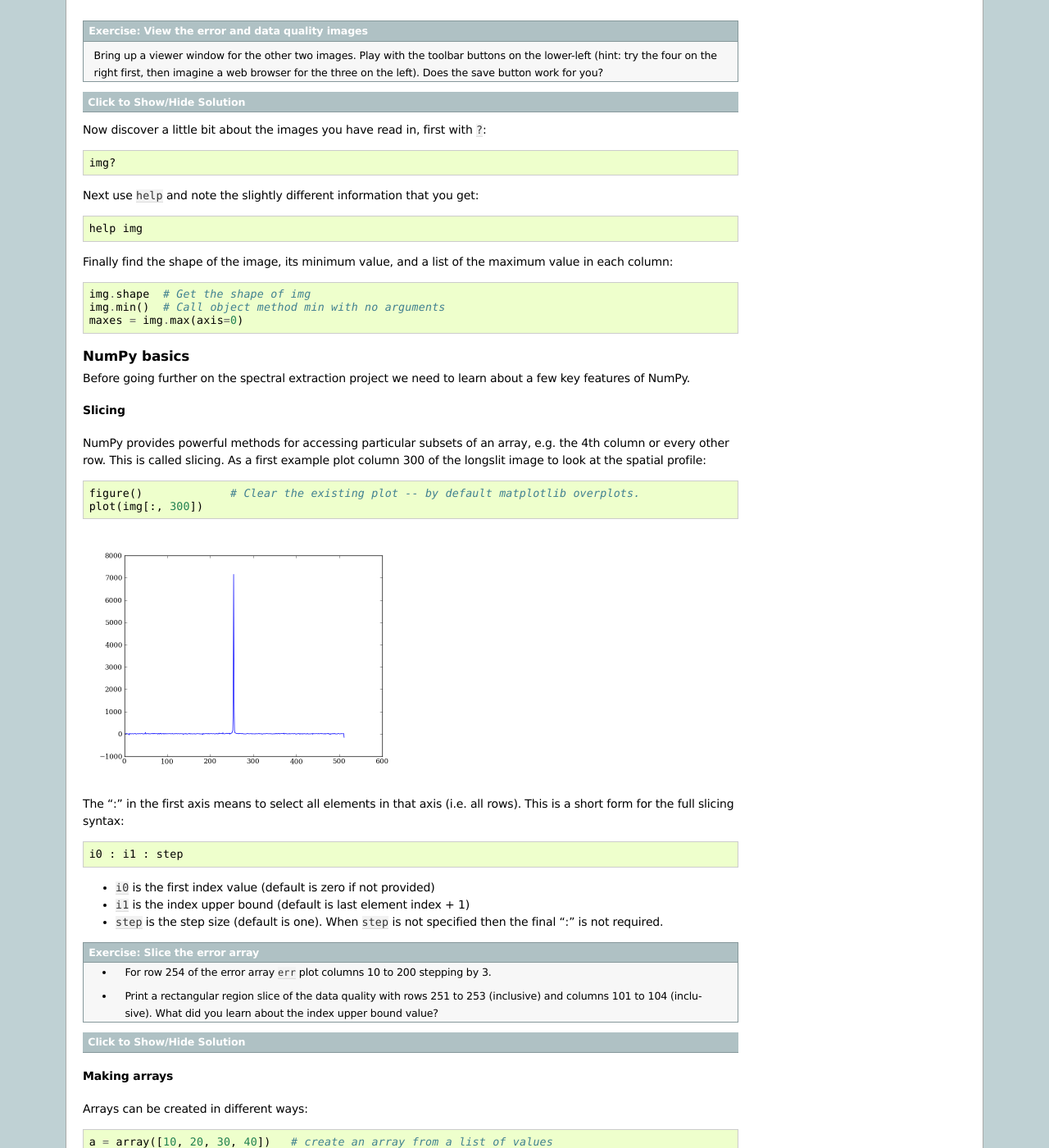
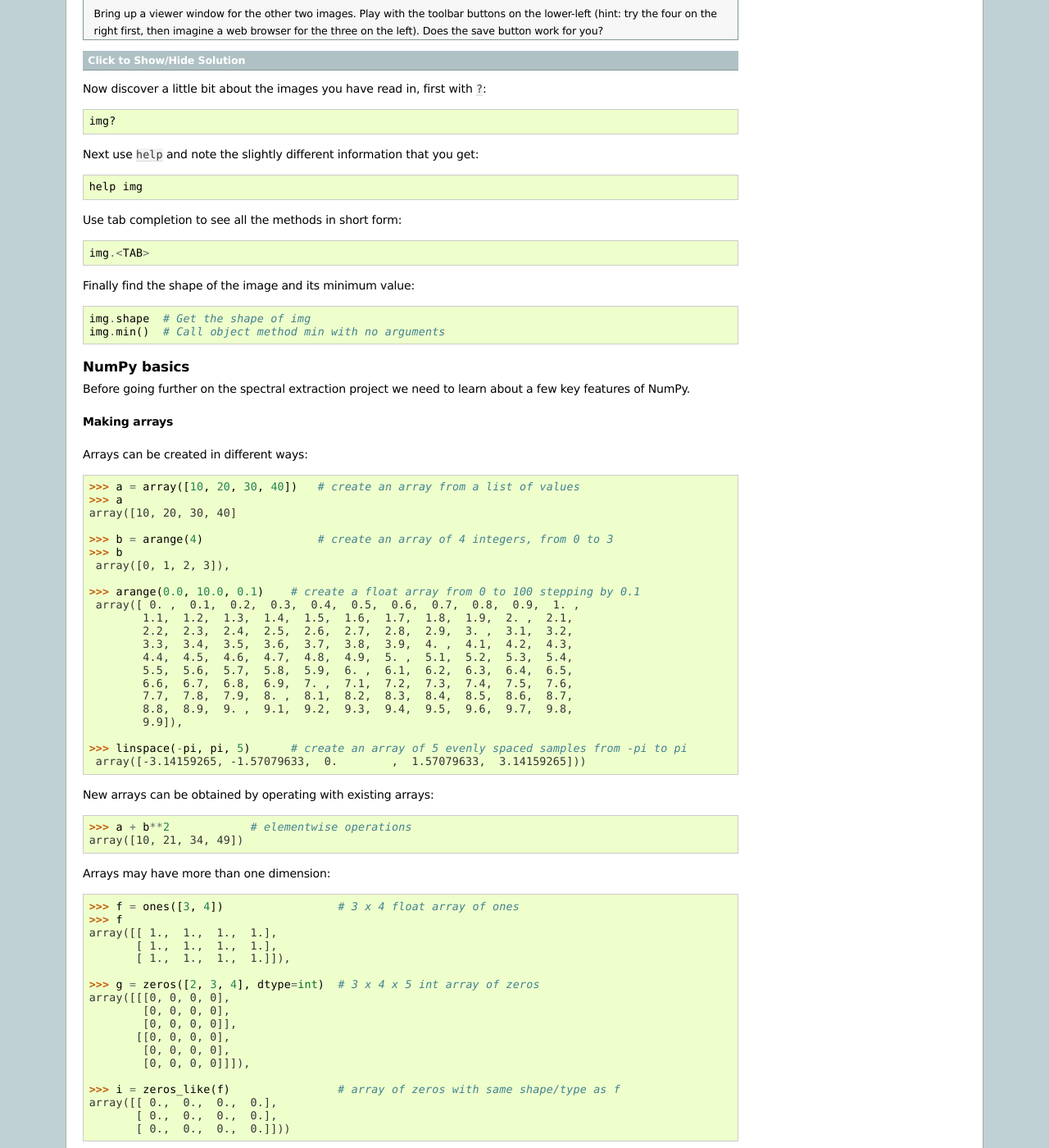
Before and after one commit to python4astronomers/python4astronomers, a Sphinx documentation site: the page built from source/core/core.rst, in a window 1280 px wide and 1400 px high, scrolled down 3565 px. Shown: the whole window at 82% size. Built offline with Sphinx 7.4.7, drawn with Linux system fonts in a browser that asks for light colours; formulas are drawn with MathJax 3; some of the changed text lies outside the part shown.

Commit message:
Reorganize a bit, add gentler intro to slicing, and make many of the examples non-interactive by showing the output (will help with time)

```diff
--- a/source/core/core.rst
+++ b/source/core/core.rst
@@ -133,14 +133,11 @@
 many cases the "representation" of an object the same as Python
 code to create that object.
 
-  Try::
+Try::
 
-    y = dict((x, 'value is %d' % x**2) for x in range(10))
-    y
-    print y
-    x = arange(5)       # Array with 5 elements starting at 0 and counting up by 1
-    x
-    print x
+  y = dict((x, 'value is %d' % x**2) for x in range(10))
+  y
+  print y
 
 Further resources
 ^^^^^^^^^^^^^^^^^^
@@ -258,12 +255,14 @@
 
   help img
 
-Finally find the shape of the image, its minimum value, and a list of the
-maximum value in each column::
+Use tab completion to see all the methods in short form::
+
+  img.<TAB>
+
+Finally find the shape of the image and its minimum value::
 
   img.shape  # Get the shape of img
   img.min()  # Call object method min with no arguments
-  maxes = img.max(axis=0)
 
 NumPy basics
 ^^^^^^^^^^^^
@@ -271,11 +270,144 @@
 Before going further on the spectral extraction project we need to learn about
 a few key features of NumPy.
 
-Slicing
-#######
+Making arrays
+#############
 
-NumPy provides powerful methods for accessing particular subsets of an array,
-e.g. the 4th column or every other row.  This is called slicing.  As a first
+Arrays can be created in different ways::
+
+  >>> a = array([10, 20, 30, 40])   # create an array from a list of values
+  >>> a
+  array([10, 20, 30, 40]
+
+  >>> b = arange(4)                 # create an array of 4 integers, from 0 to 3
+  >>> b
+   array([0, 1, 2, 3]),
+
+  >>> arange(0.0, 10.0, 0.1)    # create a float array from 0 to 100 stepping by 0.1
+   array([ 0. ,  0.1,  0.2,  0.3,  0.4,  0.5,  0.6,  0.7,  0.8,  0.9,  1. ,
+          1.1,  1.2,  1.3,  1.4,  1.5,  1.6,  1.7,  1.8,  1.9,  2. ,  2.1,
+          2.2,  2.3,  2.4,  2.5,  2.6,  2.7,  2.8,  2.9,  3. ,  3.1,  3.2,
+          3.3,  3.4,  3.5,  3.6,  3.7,  3.8,  3.9,  4. ,  4.1,  4.2,  4.3,
+          4.4,  4.5,  4.6,  4.7,  4.8,  4.9,  5. ,  5.1,  5.2,  5.3,  5.4,
+          5.5,  5.6,  5.7,  5.8,  5.9,  6. ,  6.1,  6.2,  6.3,  6.4,  6.5,
+          6.6,  6.7,  6.8,  6.9,  7. ,  7.1,  7.2,  7.3,  7.4,  7.5,  7.6,
+          7.7,  7.8,  7.9,  8. ,  8.1,  8.2,  8.3,  8.4,  8.5,  8.6,  8.7,
+          8.8,  8.9,  9. ,  9.1,  9.2,  9.3,  9.4,  9.5,  9.6,  9.7,  9.8,
+          9.9]),
+
+  >>> linspace(-pi, pi, 5)      # create an array of 5 evenly spaced samples from -pi to pi
+   array([-3.14159265, -1.57079633,  0.        ,  1.57079633,  3.14159265]))
+
+New arrays can be obtained by operating with existing arrays::
+
+  >>> a + b**2            # elementwise operations
+  array([10, 21, 34, 49])
+
+Arrays may have more than one dimension::
+
+  >>> f = ones([3, 4])                 # 3 x 4 float array of ones
+  >>> f
+  array([[ 1.,  1.,  1.,  1.],
+         [ 1.,  1.,  1.,  1.],
+         [ 1.,  1.,  1.,  1.]]),
+
+  >>> g = zeros([2, 3, 4], dtype=int)  # 3 x 4 x 5 int array of zeros
+  array([[[0, 0, 0, 0],
+          [0, 0, 0, 0],
+          [0, 0, 0, 0]],
+         [[0, 0, 0, 0],
+          [0, 0, 0, 0],
+          [0, 0, 0, 0]]]),
+
+  >>> i = zeros_like(f)                # array of zeros with same shape/type as f
+  array([[ 0.,  0.,  0.,  0.],
+         [ 0.,  0.,  0.,  0.],
+         [ 0.,  0.,  0.,  0.]]))
+
+You can change the dimensions of existing arrays::
+
+  >>> w = arange(12)
+  >>> w.shape = [3, 4]       # does not modify the total number of elements
+  array([[ 0,  1,  2,  3],
+         [ 4,  5,  6,  7],
+         [ 8,  9, 10, 11]]),
+
+  >>> x = arange(5)
+  >>> y = x.reshape(5, 1)
+  >>> y = x.reshape(-1, 1)  # Same thing but NumPy figures out correct length
+  >>> y
+  array([[0],
+         [1],
+         [2],
+         [3],
+         [4]]))
+
+It is possible to operate with arrays of different dimensions as long as they fit well (broadcasting)::
+
+  >>> x + y * 10
+  array([[ 0,  1,  2,  3,  4],
+         [10, 11, 12, 13, 14],
+         [20, 21, 22, 23, 24],
+         [30, 31, 32, 33, 34],
+         [40, 41, 42, 43, 44]])
+
+.. admonition:: Exercise: Make a ripple
+
+  Calculate a surface ``z = cos(r) / (r + 5)`` where ``r = sqrt(x**2 +
+  y**2)``.  Set ``x`` to an array that goes from -20 to 20 stepping by 0.25
+  Make ``y`` the same as ``x`` but "transposed" using the ``reshape`` trick above.
+  Use ImgView to display the image of ``z``.
+
+.. raw:: html
+
+   <div class="panel3">
+
+::
+
+   x = arange(-20, 20, 0.25)
+   y = x.reshape(-1, 1)
+   r = sqrt(x**2 + y**2)
+   z = cos(r) / (r + 5)
+   ImgView(z)
+
+.. image:: ripple.png
+   :scale: 50
+
+.. raw:: html
+
+   </div> <p class="flip3">Click to Show/Hide Solution</p>
+
+
+Array access and slicing
+############################
+
+NumPy provides powerful methods for accessing array elements or particular subsets of an array,
+e.g. the 4th column or every other row.  This is called slicing.  The outputs
+below illustrate basic slicing, but you don't need to type these examples.
+The ">>>" indicates the input to Python::
+
+   >>> a = arange(20).reshape(4,5)
+   >>> a
+   array([[ 0,  1,  2,  3,  4],
+         [ 5,  6,  7,  8,  9],
+         [10, 11, 12, 13, 14],
+         [15, 16, 17, 18, 19]])
+
+   >>> a[2, 3]   # select element in row 2, col 3 (counting from 0)
+   13
+
+   >>> a[2, :]   # select every element in row 2
+   array([10, 11, 12, 13, 14])
+
+   >>> a[:, 0]   # select every element in col 0
+   array([ 0,  5, 10, 15])
+
+   >>> a[0:3, 1:3]
+   array([[ 1,  2],
+          [ 6,  7],
+          [11, 12]])
+
+As a first practical
 example plot column 300 of the longslit image to look at the spatial profile::
 
   figure()             # Clear the existing plot -- by default matplotlib overplots.
@@ -284,10 +416,10 @@
 .. image:: img_col300.png
   :scale: 50
 
-The ":" in the first axis means to select all elements in that axis (i.e. all
-rows).  This is a short form for the full slicing syntax::
+The full slicing syntax also allows for a step size::
 
-  i0 : i1 : step
+  <slice> = i0:i1:step
+  array[<slice0>, <slice1>, ...]
 
 - ``i0`` is the first index value (default is zero if not provided)
 - ``i1`` is the index upper bound (default is last element index + 1)
@@ -321,73 +453,13 @@
 
    </div> <p class="flip2">Click to Show/Hide Solution</p>
 
-Making arrays
-#############
-
-Arrays can be created in different ways::
-
-  a = array([10, 20, 30, 40])   # create an array from a list of values
-  b = arange(4)                 # create an array of 4 integers, from 0 to 3
-  c = arange(0.0, 10.0, 0.1)    # create a float array from 0 to 100 stepping by 0.1
-  d = linspace(-pi, pi, 5)      # create an array of 5 evenly spaced samples from -pi to pi
-
-New arrays can be obtained by operating with existing arrays::
-
-  e = a + b**2            # elementwise operations
-
-Arrays may have more than one dimension::
-
-  f = ones([3, 4])                 # 3 x 4 float array of ones
-  g = zeros([2, 3, 4], dtype=int)  # 3 x 4 x 5 int array of zeros
-  h = ones_like(f)                 # array of ones with same shape/type as f
-  i = zeros_like(f)                # array of zeros with same shape/type as f
-
-You can change the dimensions of existing arrays::
-
-  w = arange(12)
-  w.shape = [3, 4]       # does not modify the total number of elements
-  x = arange(5)
-  y = x.reshape(5, 1)
-  y = x.reshape(-1, 1)   # Numpy determines the right value for "-1" axis
-
-It is possible to operate with arrays of different dimensions as long as they fit well (broadcasting)::
-
-  z = x + y * 10
-
-.. admonition:: Exercise: Make a ripple
-
-  Calculate a surface ``z = cos(r) / (r + 5)`` where ``r = sqrt(x**2 +
-  y**2)``.  Set ``x`` to an array that goes from -20 to 20 stepping by 0.25
-  Make ``y`` the same as ``x`` but "transposed" using the ``reshape`` trick above.
-  Use ImgView to display the image of ``z``.
-
-.. raw:: html
-
-   <div class="panel3">
-
-::
-
-   x = arange(-20, 20, 0.25)
-   y = x.reshape(-1, 1)
-   r = sqrt(x**2 + y**2)
-   z = cos(r) / (r + 5)
-   ImgView(z)
-
-.. image:: ripple.png
-   :scale: 50
-
-.. raw:: html
-
-   </div> <p class="flip3">Click to Show/Hide Solution</p>
-
-
 Plot the spatial profile and raw spectrum
 ^^^^^^^^^^^^^^^^^^^^^^^^^^^^^^^^^^^^^^^^^^
 
 Plot the spatial profile by summing along the wavelength direction::
 
   profile = img.sum(axis=1)
-  clf()
+  figure()
   plot(profile)
 
 Now plot the spectrum by summing along the spatial direction::
@@ -472,19 +544,30 @@
 .. image:: img_row254_clean.png
    :scale: 50
 
-This introduces the important concept of slicing with a boolean mask.  Let's
+This introduces the important concept of slicing with a **boolean mask**.  Let's
 look at a smaller example::
 
-   a = array([1, 4, -2, 4, -5])
-   neg = (a < 0)    # Parentheses here for clarity but are not required
-   a[neg] = 0
+   >>> a = array([1, 4, -2, 4, -5])
+   >>> neg = (a < 0)    # Parentheses here for clarity but are not required
+   >>> neg
+   array([False, False,  True, False,  True], dtype=bool)
+
+   >>> a[neg] = 0
+   >>> a
+   array([1, 4, 0, 4, 0])
 
 A slightly more complex example shows that this works the same on N-d arrays
 and that you can compose logical expressions::
 
-   a = arange(25).reshape(5,5)
-   ok = (a > 6) & (a < 17)     # "ok = a > 6 & a < 17" will FAIL!
-   a[~ok] = 0                  # Note the "logical not" operator
+   >>> a = arange(25).reshape(5,5)
+   >>> ok = (a > 6) & (a < 17)     # "ok = a > 6 & a < 17" will FAIL!
+   >>> a[~ok] = 0                  # Note the "logical not" operator
+   >>> a
+   array([[ 0,  0,  0,  0,  0],
+          [ 0,  0,  7,  8,  9],
+          [10, 11, 12, 13, 14],
+          [15, 16,  0,  0,  0],
+          [ 0,  0,  0,  0,  0]])
 
 .. admonition:: Exercise [intermediate]: circular region slicing
 
@@ -522,12 +605,17 @@
    Variable names in Python are just pointers to the actual Python
    object.  To see this clearly do the following::
 
-     a = arange(8)
-     b = a
-     id(a)     # Unique identifier for the object referred to by "a": arange(8)
-     id(b)     # Unique identifier for the object referred to by "b": same ^^
-     b[3] = -10
-     print a
+     >>> a = arange(8)
+     >>> b = a
+     >>> id(a)     # Unique identifier for the object referred to by "a": arange(8)
+     122333200
+
+     >>> id(b)     # Unique identifier for the object referred to by "b": same ^^
+     122333200
+
+     >>> b[3] = -10
+     >>> a
+     array([  0,   1,   2, -10,   4,   5,   6,   7])
 
    After getting over the initial confusion this behavior is actually a good
    thing because it is efficient and consistent within Python.  If you really
@@ -536,18 +624,24 @@
    **BEWARE** of one common pitfall: NumPy "basic" slicing like ``a[3:6]``
    does NOT make a copy::
 
-     b = a[3:6]
-     b
-     b[1] = 100
-     a
+     >>> b = a[3:6]
+     >>> b
+     array([-10,   4,   5])
+
+     >>> b[1] = 100
+     >>> a
+     array([  0,   1,   2, -10, 100,   5,   6,   7])
 
    However if you do arithmetic or boolean mask then a copy is always made::
 
-     a = arange(4)
-     b = a**2
-     a[1] = 100
-     a
-     b    # Still as expected after changing "a"
+     >>> a = arange(4)
+     >>> b = a**2
+     >>> a[1] = 100
+     >>> a
+     array([  0, 100,   2,   3])
+
+     >>> b    # Still as expected after changing "a"
+     array([0, 1, 4, 9])
 
 Fit the background
 ^^^^^^^^^^^^^^^^^^^^^^^^^^^^^^^^^^^
@@ -602,7 +696,7 @@
    that pure Python is an interpreted dynamic language and hence doing loops is
    *slow*.   Try the following::
 
-     size = 1000000
+     size = 500000
      x = arange(size)
      a = zeros(size)
      time for i in x: a[i] = x[i] / 2.0
```
